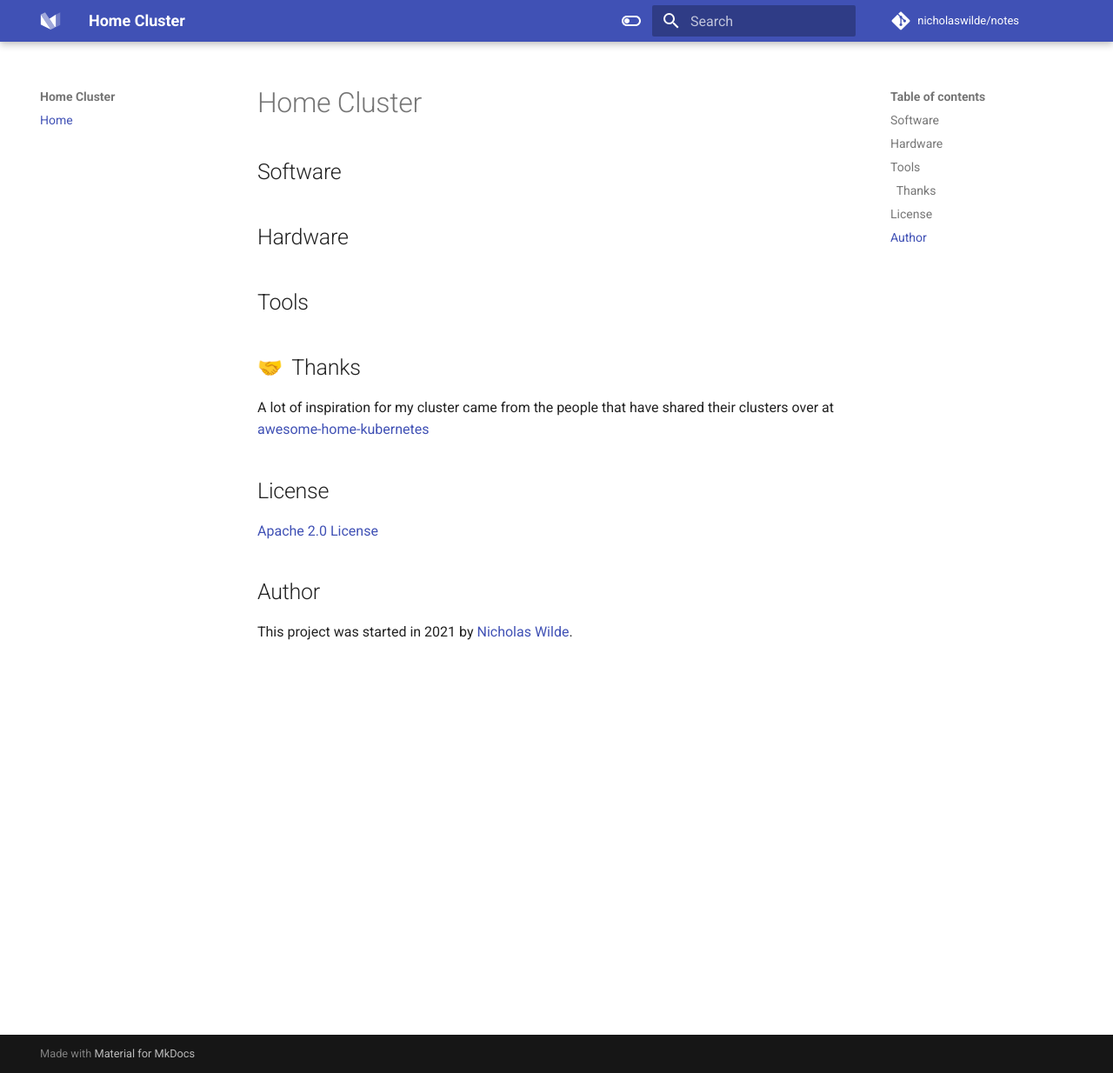
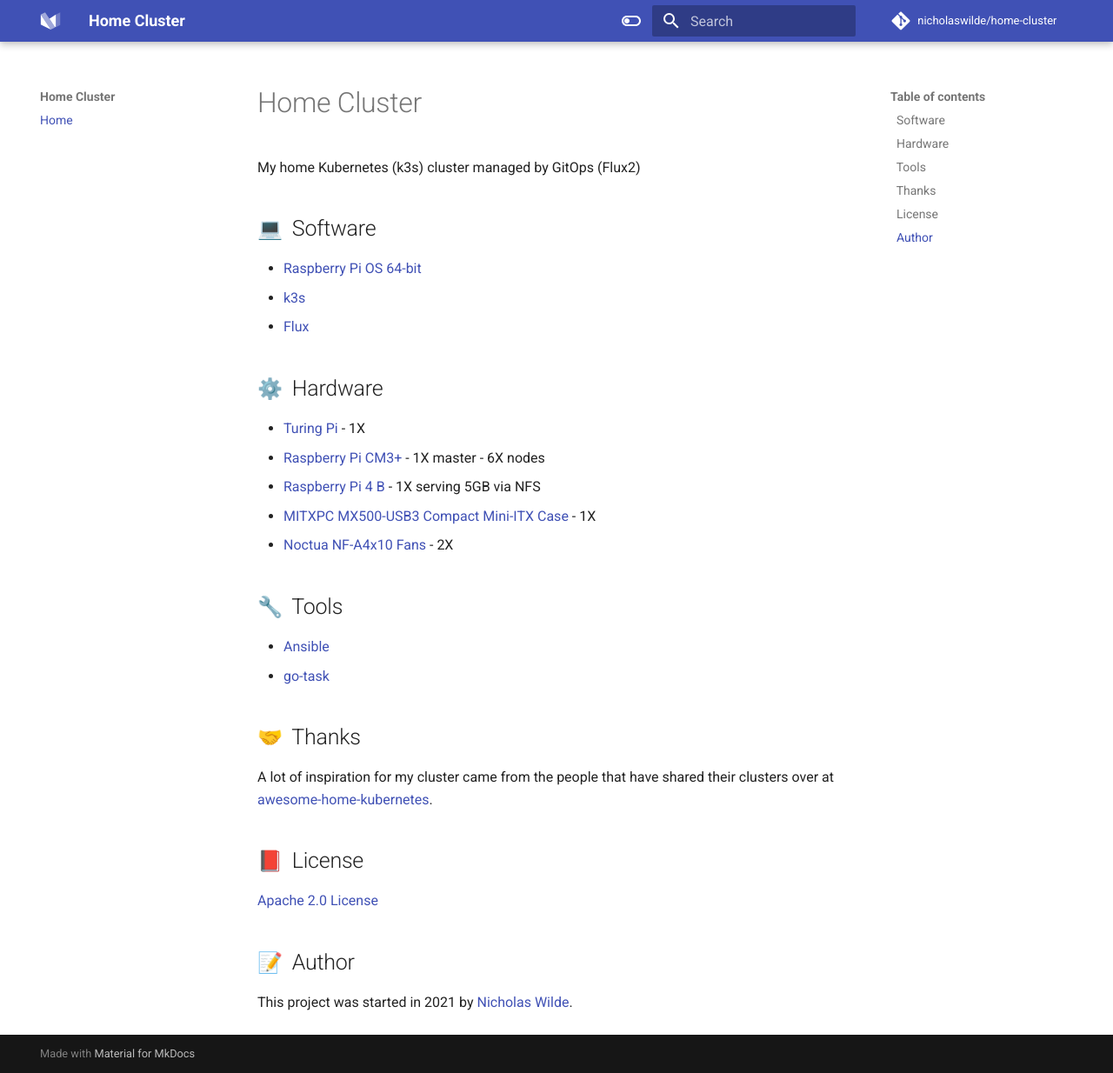
Before and after one commit to nicholaswilde/home-cluster, an MkDocs documentation site: the page built from docs/index.md, in a window 1280 px wide and 1234 px high. Shown: the whole window at 87% size. Built offline with MkDocs 1.6.1 and Material for MkDocs 9.7.7, drawn with Linux system fonts in a browser that asks for light colours; emoji names are drawn with the system emoji font; comment, search, counter and statistics services are not loaded.

Commit message:
Updated index and README
Signed-off-by: Nicholas Wilde <ncwilde43@gmail.com>

```diff
--- a/Taskfile.yml
+++ b/Taskfile.yml
@@ -2,6 +2,11 @@
 version: '3'
 
 tasks:
+  serve:
+    desc: Serve the mkdocs site.
+    cmds:
+      - mkdocs serve
+
   default:
     cmds:
       - task -l
--- a/docs/index.md
+++ b/docs/index.md
@@ -1,24 +1,44 @@
 # Home Cluster
 
-## Software
+My home Kubernetes (k3s) cluster managed by GitOps (Flux2)
 
+## :computer:&nbsp; Software
 
+- [Raspberry Pi OS 64-bit][RPiOS]
+- [k3s](https://k3s.io/)
+- [Flux](https://toolkit.fluxcd.io/)
 
-## Hardware
+## :gear:&nbsp; Hardware
 
+- [Turing Pi](https://turingpi.com/) - 1X
+- [Raspberry Pi CM3+][CM3+] - 1X master - 6X nodes
+- [Raspberry Pi 4 B][RPi4] - 1X serving 5GB via NFS
+- [MITXPC MX500-USB3 Compact Mini-ITX Case][case] - 1X
+- [Noctua NF-A4x10 Fans][fans] - 2X
 
+## :wrench:&nbsp; Tools
 
-## Tools
-
+- [Ansible](https://www.ansible.com/)
+- [go-task](https://github.com/go-task/task)
 
 ## :handshake:&nbsp; Thanks
 
-A lot of inspiration for my cluster came from the people that have shared their clusters over at [awesome-home-kubernetes](https://github.com/k8s-at-home/awesome-home-kubernetes)
+A lot of inspiration for my cluster came from the people that have shared their
+clusters over at [awesome-home-kubernetes][awesome].
 
-## License
+## :closed_book:&nbsp; License
 
-[Apache 2.0 License](https://github.com/nicholaswilde/home-cluster/blob/main/LICENSE)
+[Apache 2.0 License][license]
 
-## Author
+## :pencil:&nbsp; Author
 
-This project was started in 2021 by [Nicholas Wilde](https://github.com/nicholaswilde/).
+This project was started in 2021 by [Nicholas Wilde].
+
+[awesome]: https://github.com/k8s-at-home/awesome-home-kubernetes
+[Nicholas Wilde]: https://github.com/nicholaswilde/
+[license]: https://github.com/nicholaswilde/home-cluster/blob/main/LICENSE
+[RPiOS]: https://downloads.raspberrypi.org/raspios_arm64/images/
+[CM3+]: https://www.raspberrypi.org/products/compute-module-3-plus/
+[RPi4]: https://www.raspberrypi.org/products/raspberry-pi-4-model-b/
+[case]: https://www.amazon.com/gp/product/B0728DX73X/
+[fans]: https://www.amazon.com/gp/product/B00NEMGCIA/
--- a/mkdocs.yml
+++ b/mkdocs.yml
@@ -6,7 +6,7 @@
 dev_addr: '0.0.0.0:8000'
 
 # Repository
-repo_name: nicholaswilde/notes
+repo_name: nicholaswilde/home-cluster
 repo_url: https://github.com/nicholaswilde/home-cluster
 edit_uri: ""
 
```
